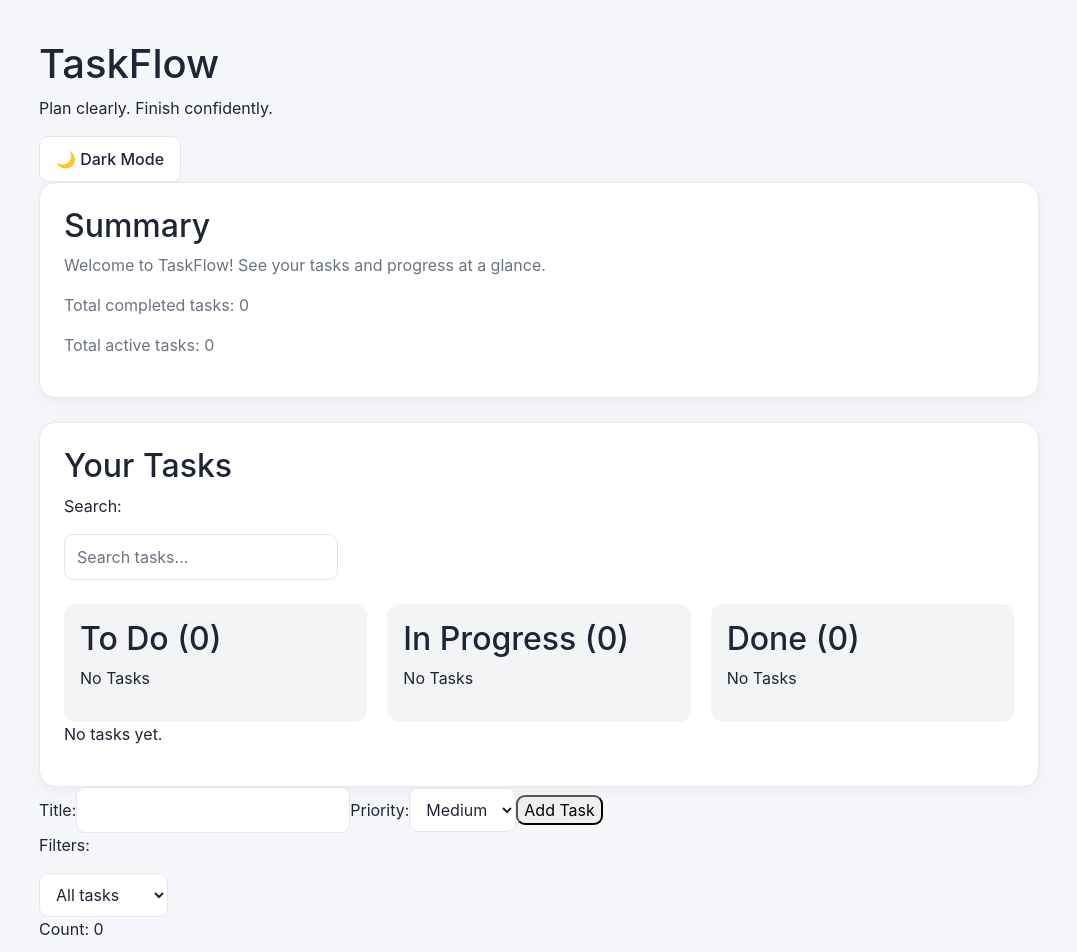
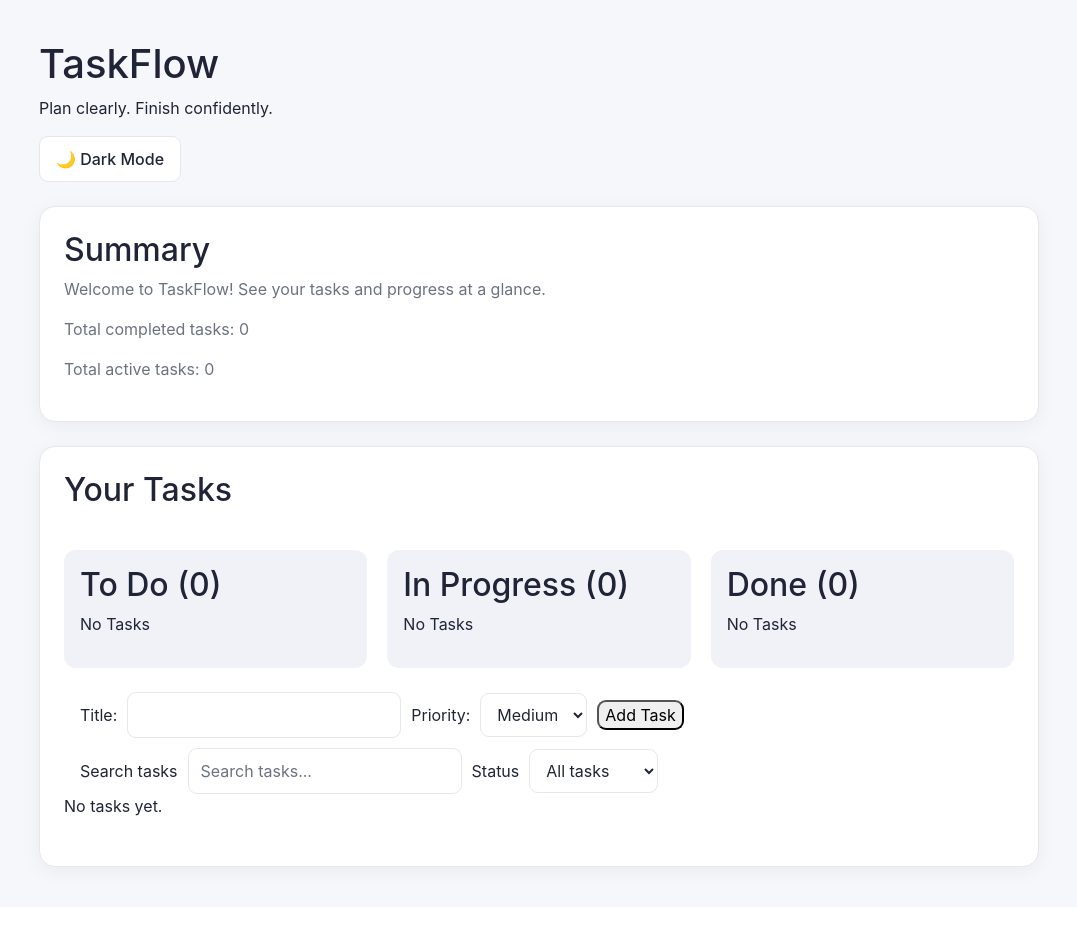
Before and after one commit to SalmenJalleli/taskflow, a React (Vite) app: page / in a window 1280 px wide. Shown: the top 952 px of the page, without its empty margins (101-1178 px from the left). After the commit the page ends 907 px from the top, so only its background shows below. Built offline with nearby package versions, Linux system fonts and the light colour scheme.

Commit message:
seperates taskForm and FilterBar components and adds them as panel children and css styling

```diff
--- a/src/App.css
+++ b/src/App.css
@@ -1,37 +1,4 @@
-
 /* ===== THEME VARIABLES ===== */
-.kanban-board {
-  display: grid;
-  grid-template-columns: repeat(3, minmax(0, 1fr));
-  gap: 20px;
-  margin-top: 24px;
-}
-
-.kanban-column {
-  background: #f3f4f6;
-  padding: 16px;
-  border-radius: 12px;
-  min-width: 0;
-}
-
-.kanban-column.drag-over {
-  outline: 2px dashed #16a34a;
-  outline-offset: -2px;
-}
-
-.kanban-card {
-  background: white;
-  padding: 16px;
-  margin-top: 12px;
-  border-radius: 8px;
-  box-shadow: 0 2px 6px rgba(0, 0, 0, 0.08);
-}
-
-@media (max-width: 768px) {
-  .kanban-board {
-    grid-template-columns: 1fr;
-  }
-}
 
 .app.light {
   --bg: #f5f7fb;
@@ -135,6 +102,7 @@ body,
 }
 
 .summary-card {
+  margin-top: 24px;
   margin-bottom: 24px;
 }
 
@@ -225,7 +193,76 @@ body,
   color: var(--text-muted);
 }
 
+/* ===== KANBAN ===== */
+
+.kanban-board {
+  display: grid;
+  grid-template-columns: repeat(3, minmax(0, 1fr));
+  gap: 20px;
+  margin-top: 40px;
+  margin-bottom: 24px;
+}
+
+.kanban-column {
+  background: var(--surface-hover);
+  color: var(--text);
+  padding: 16px;
+  border-radius: 12px;
+  min-width: 0;
+}
+
+.kanban-column.drag-over {
+  outline: 2px dashed #16a34a;
+  outline-offset: -2px;
+}
+
+.kanban-card {
+  display: flex;
+  align-items: center;
+  gap: 12px;
+  background: var(--surface);
+  color: var(--text);
+  padding: 12px;
+  margin-top: 12px;
+  border-radius: 8px;
+  box-shadow: var(--shadow);
+}
+
+.kanban-card-link {
+  flex: 1;
+  color: inherit;
+  text-decoration: none;
+  cursor: pointer;
+}
+
+.kanban-card-link:hover {
+  text-decoration: underline;
+}
+
+.kanban-card-link h3 {
+  margin: 0;
+}
+
+.app .drag-handle {
+  cursor: grab;
+  border: none;
+  background: transparent;
+  color: inherit;
+  font-size: 1.3rem;
+  touch-action: none;
+}
+
+.app .drag-handle:active {
+  cursor: grabbing;
+}
+
 /* ===== RESPONSIVE ===== */
+
+@media (max-width: 768px) {
+  .kanban-board {
+    grid-template-columns: 1fr;
+  }
+}
 
 @media (max-width: 600px) {
   .app {
@@ -247,37 +284,66 @@ body,
     padding: 18px;
   }
 }
-.kanban-card {
+
+.task-card .task-actions {
   display: flex;
-  align-items: center;
-  gap: 12px;
-  padding: 12px;
+  flex-wrap: wrap;
+  gap: 10px;
+  margin-top: 14px;
 }
 
-.kanban-card-link {
-  flex: 1;
-  color: inherit;
-  text-decoration: none;
-  cursor: pointer;
+.task-card .task-action {
+  padding: 8px 14px;
+  border: 1px solid var(--border);
+  background: var(--surface);
+  color: var(--text);
+  font: inherit;
+  font-weight: 600;
 }
 
-.kanban-card-link:hover {
-  text-decoration: underline;
+.task-card .task-action:hover {
+  background: var(--surface-hover);
 }
 
-.kanban-card-link h3 {
+.task-card .task-action--delete {
+  color: var(--task-delete-text);
+}
+
+.app.light {
+  --task-delete-text: #b91c1c;
+}
+
+.app.dark {
+  --task-delete-text: #fca5a5;
+}
+
+.task-card .task-action:focus-visible {
+  outline: 2px solid var(--primary);
+  outline-offset: 2px;
+}
+
+.task-list-section {
+  margin-bottom: 24px;
+  margin-top: 10px;
+}
+
+.filter-bar {
+  margin-inline: 16px;
+  display: flex;
+  flex-wrap: wrap;
+  align-items: center;
+  gap: 10px;
+}
+
+.task-form {
+  margin-inline: 16px;
+  display: flex;
+  flex-wrap: wrap;
+  align-items: center;
+  gap: 10px;
+}
+
+.task-form [role="alert"] {
+  flex-basis: 100%;
   margin: 0;
 }
-
-.drag-handle {
-  cursor: grab;
-  border: none;
-  background: transparent;
-  color: inherit;
-  font-size: 1.3rem;
-  touch-action: none;
-}
-
-.drag-handle:active {
-  cursor: grabbing;
-}
--- /dev/null
+++ b/src/components/FilterBar.jsx
@@ -0,0 +1,27 @@
+function FilterBar({ search, onSearchChange, status, onStatusChange }) {
+  return (
+    <div className="filter-bar">
+      <label htmlFor="task-search">Search tasks</label>
+      <input
+        id="task-search"
+        type="search"
+        placeholder="Search tasks..."
+        value={search}
+        onChange={(event) => onSearchChange(event.target.value)}
+      />
+
+      <label htmlFor="task-status">Status</label>
+      <select
+        id="task-status"
+        value={status}
+        onChange={(event) => onStatusChange(event.target.value)}
+      >
+        <option value="all">All tasks</option>
+        <option value="active">Active</option>
+        <option value="completed">Completed</option>
+      </select>
+    </div>
+  );
+}
+
+export default FilterBar;
--- a/src/components/HomePage.jsx
+++ b/src/components/HomePage.jsx
@@ -5,6 +5,8 @@ import TaskList from "./TaskList.jsx";
 import useTaskFilters from "../hooks/useTaskFilters.jsx";
 import KanbanBoard from "./KanbanBoard.jsx";
 import Panel from "./Panel.jsx";
+import TaskForm from "./TaskForm.jsx";
+import FilterBar from "./FilterBar.jsx";
 function HomePage({
   tasks,
   onToggle,
@@ -13,7 +15,7 @@ function HomePage({
   completedTasksCount,
   activeCount,
   onMoveTask,
-  onReorderTasks
+  onReorderTasks,
 }) {
   // CHILDREN / COMPOSITION
   const { search, setSearch, status, setStatus, filteredTasks } =
@@ -50,61 +52,6 @@ function HomePage({
       </div>
     );
   }
-
-  function TaskForm({ onAddTask }) {
-    const [title, setTitle] = useState("");
-    const [priority, setPriority] = useState("medium");
-    const [error, setError] = useState("");
-    function handleSubmit(e) {
-      e.preventDefault();
-      if (!title) {
-        setError("Title is required");
-        return;
-      }
-      const cleanTitle = title.trim();
-      if (!cleanTitle) {
-        setError("Title cannot be empty");
-        return;
-      }
-      onAddTask({
-        id: crypto.randomUUID(),
-        title: cleanTitle,
-        description: "",
-        priority,
-        completed: false,
-        createdAt: new Date().toISOString(),
-        status: "todo"
-      });
-      setTitle("");
-      setPriority("medium");
-      setError("");
-    }
-
-    return (
-      <form onSubmit={handleSubmit}>
-        <label htmlFor="title">Title:</label>
-        <input
-          type="text"
-          id="title"
-          value={title}
-          onChange={(e) => setTitle(e.target.value)}
-          maxLength={80}
-        />
-        <label htmlFor="priority">Priority:</label>
-        <select
-          id="priority"
-          value={priority}
-          onChange={(e) => setPriority(e.target.value)}
-        >
-          <option value="high">High</option>
-          <option value="medium">Medium</option>
-          <option value="low">Low</option>
-        </select>
-        {error && <p role="alert">{error}</p>}
-        <button type="submit">Add Task</button>
-      </form>
-    );
-  }
   return (
     <main>
       <PageHeader />
@@ -113,31 +60,27 @@ function HomePage({
         activeCount={activeCount}
       />
       <Panel title="Your Tasks">
-        <p>Search:</p>
-        <input
-          type="text"
-          placeholder="Search tasks..."
-          value={search}
-          onChange={(event) => setSearch(event.target.value)}
-        ></input>
-        <KanbanBoard tasks={boardTasks} onMoveTask={onMoveTask} onReorderTasks={onReorderTasks} />
-        <TaskList
-          tasks={filteredTasks}
-          onToggle={onToggle}
-          onDelete={onDelete}
+        <KanbanBoard
+          tasks={boardTasks}
+          onMoveTask={onMoveTask}
+          onReorderTasks={onReorderTasks}
         />
+        <TaskForm onAddTask={onAddTask} />
+        <div className="task-list-section">
+          <FilterBar
+            search={search}
+            onSearchChange={setSearch}
+            status={status}
+            onStatusChange={setStatus}
+          />
+          <TaskList className="task-list"
+            tasks={filteredTasks}
+            onToggle={onToggle}
+            onDelete={onDelete}
+          />
+        </div>
       </Panel>
-      <TaskForm onAddTask={onAddTask} />
-      <p>Filters:</p>
-      <select
-        value={status}
-        onChange={(event) => setStatus(event.target.value)}
-      >
-        <option value="all">All tasks</option>
-        <option value="active">Active</option>
-        <option value="completed">Completed</option>
-      </select>
-      <Counter />
+      {/*<Counter />*/}
     </main>
   );
 }
--- a/src/components/TaskCard.jsx
+++ b/src/components/TaskCard.jsx
@@ -16,13 +16,18 @@ function TaskCard({ task, onToggleComplete, onDeleteTask }) {
         <strong>Status:</strong>
         {task.status ?? "todo"}
       </p>
-      <button type="button" onClick={() => onToggleComplete(task.id)}>
-        {task.completed ? "Mark Incomplete" : "Mark Complete"}
-      </button>
-
-      <button type="button" onClick={() => onDeleteTask(task.id)}>
-        Delete
-      </button>
+      <div className="task-actions">
+        <button
+          className="task-action"
+          type="button"
+          onClick={() => onToggleComplete(task.id)}
+        >
+          {task.completed ? "Mark Incomplete" : "Mark Complete"}
+        </button>
+        <button type="button" onClick={() => onDeleteTask(task.id)}>
+          Delete
+        </button>
+      </div>
     </article>
   );
 }
--- /dev/null
+++ b/src/components/TaskForm.jsx
@@ -0,0 +1,60 @@
+import { useState } from "react";
+
+function TaskForm({ onAddTask }) {
+  const [title, setTitle] = useState("");
+  const [priority, setPriority] = useState("medium");
+  const [error, setError] = useState("");
+
+  function handleSubmit(event) {
+    event.preventDefault();
+
+    const cleanTitle = title.trim();
+    if (!cleanTitle) {
+      setError("Title is required");
+      return;
+    }
+
+    onAddTask({
+      id: crypto.randomUUID(),
+      title: cleanTitle,
+      description: "",
+      priority,
+      completed: false,
+      createdAt: new Date().toISOString(),
+      status: "todo",
+    });
+
+    setTitle("");
+    setPriority("medium");
+    setError("");
+  }
+
+  return (
+    <form onSubmit={handleSubmit} className="task-form">
+      <label htmlFor="title">Title:</label>
+      <input
+        type="text"
+        id="title"
+        value={title}
+        onChange={(event) => setTitle(event.target.value)}
+        maxLength={80}
+      />
+
+      <label htmlFor="priority">Priority:</label>
+      <select
+        id="priority"
+        value={priority}
+        onChange={(event) => setPriority(event.target.value)}
+      >
+        <option value="high">High</option>
+        <option value="medium">Medium</option>
+        <option value="low">Low</option>
+      </select>
+
+      {error && <p role="alert">{error}</p>}
+
+      <button type="submit">Add Task</button>
+    </form>
+  );
+}
+export default TaskForm;
```
